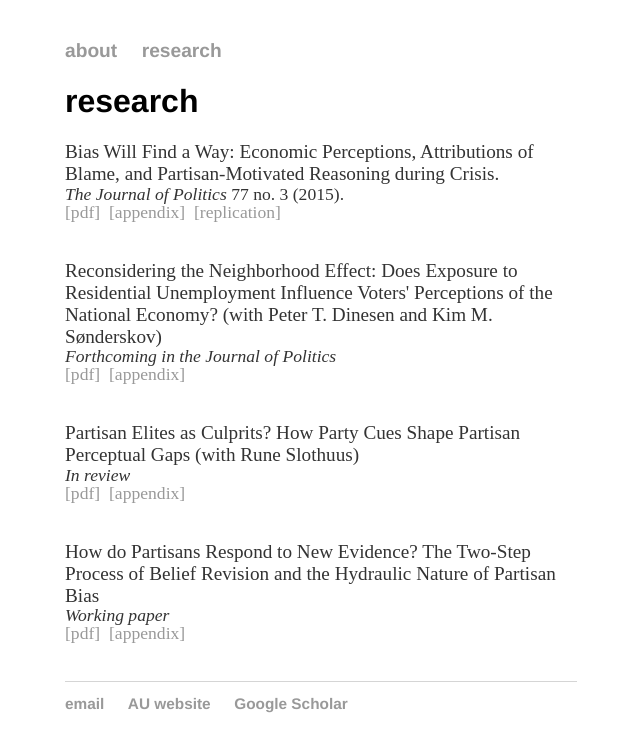
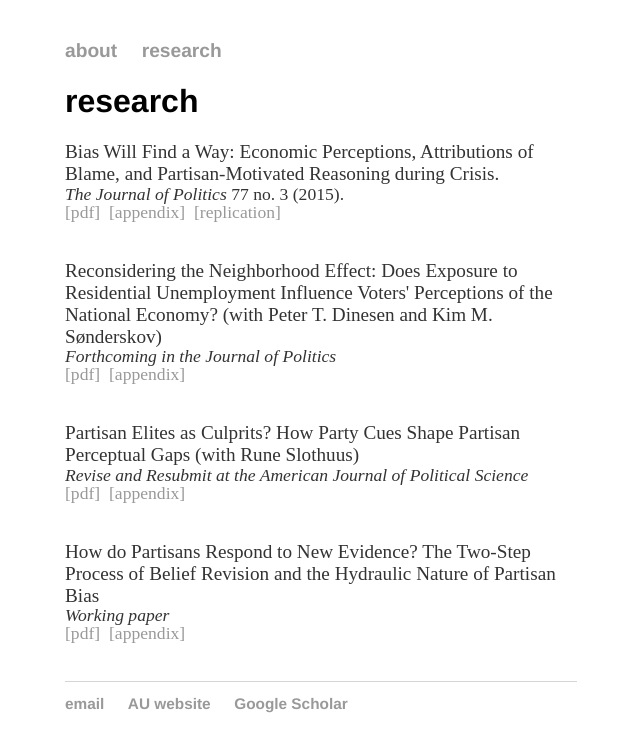
Before and after one commit to mbisgaard/mbisgaard.github.io, a Jekyll site: the page built from research/index.html, in a window 1280 px wide. Shown: the top 752 px of the page, without its empty margins (319-959 px from the left). Built offline with Jekyll 4.4.1, drawn with Linux system fonts in a browser that asks for light colours.

Commit message:
Update index.html

```diff
--- a/research/index.html
+++ b/research/index.html
@@ -22,7 +22,7 @@ title: mbisgaard::research
 
 	<p>&nbsp;</p>
 	<pentry>Partisan Elites as Culprits? How Party Cues Shape Partisan Perceptual Gaps (with Rune Slothuus)</pentry><br>
-	<p1><i>In review</i>
+	<p1><i>Revise and Resubmit at the American Journal of Political Science</i>
 	<br><a href="https://www.dropbox.com/s/oqa2effoqqfw227/chpartycues-DP.pdf?dl=0">[pdf]</a>
 	&nbsp;<a href="https://www.dropbox.com/s/uobvzgvyibc87xu/chpartycues-SI-DP.pdf?dl=0">[appendix]</a></p1>
 
```
